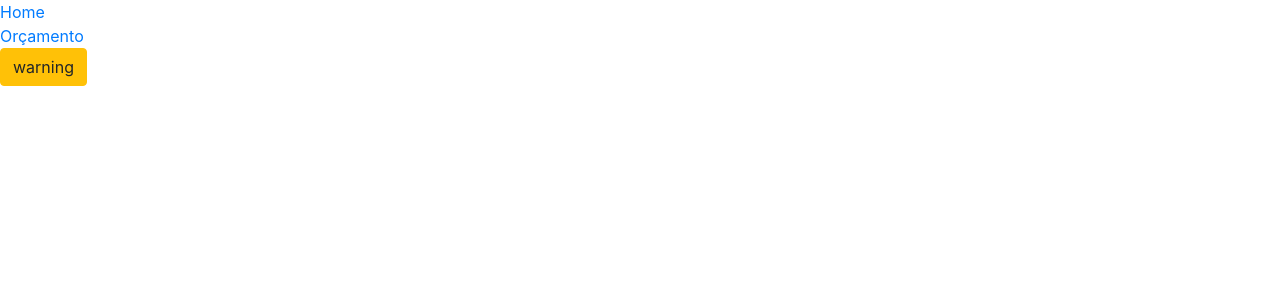
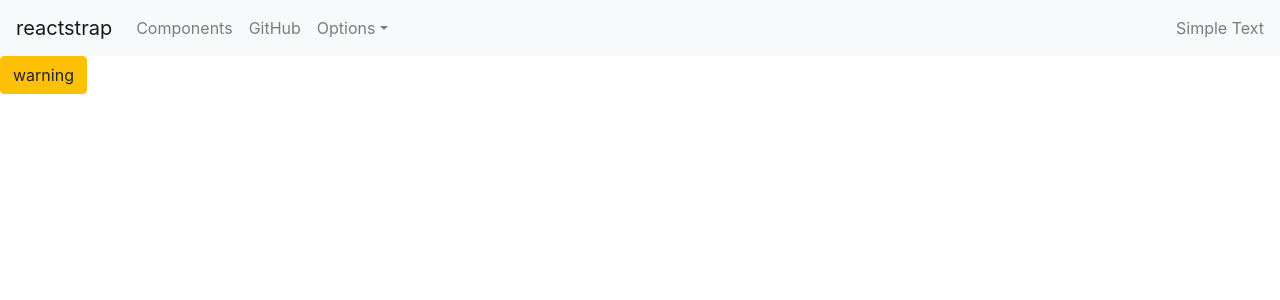
Before and after one commit to jamangueira7/celke-node-js, a Next.js app: page / in a window 1280 px wide. Shown: the top 300 px of the page. Built offline with nearby package versions, Linux system fonts and the light colour scheme.

Commit message:
add menu

```diff
--- a/components/Menu.js
+++ b/components/Menu.js
@@ -14,11 +14,45 @@ import {
     NavbarText
 } from 'reactstrap';
 
-function Menu() {
+const Menu = (props) => {
+    const [isOpen, setIsOpen] = useState(false);
+
+    const toggle = () => setIsOpen(!isOpen);
+
     return (
         <div>
-            <a href="/">Home</a><br />
-            <a href="/orcamento">Orçamento</a><br />
+            <Navbar color="light" light expand="md">
+                <NavbarBrand href="/">reactstrap</NavbarBrand>
+                <NavbarToggler onClick={toggle} />
+                <Collapse isOpen={isOpen} navbar>
+                    <Nav className="mr-auto" navbar>
+                        <NavItem>
+                            <NavLink href="/components/">Components</NavLink>
+                        </NavItem>
+                        <NavItem>
+                            <NavLink href="https://github.com/reactstrap/reactstrap">GitHub</NavLink>
+                        </NavItem>
+                        <UncontrolledDropdown nav inNavbar>
+                            <DropdownToggle nav caret>
+                                Options
+                            </DropdownToggle>
+                            <DropdownMenu right>
+                                <DropdownItem>
+                                    Option 1
+                                </DropdownItem>
+                                <DropdownItem>
+                                    Option 2
+                                </DropdownItem>
+                                <DropdownItem divider />
+                                <DropdownItem>
+                                    Reset
+                                </DropdownItem>
+                            </DropdownMenu>
+                        </UncontrolledDropdown>
+                    </Nav>
+                    <NavbarText>Simple Text</NavbarText>
+                </Collapse>
+            </Navbar>
         </div>
     );
 }
```
